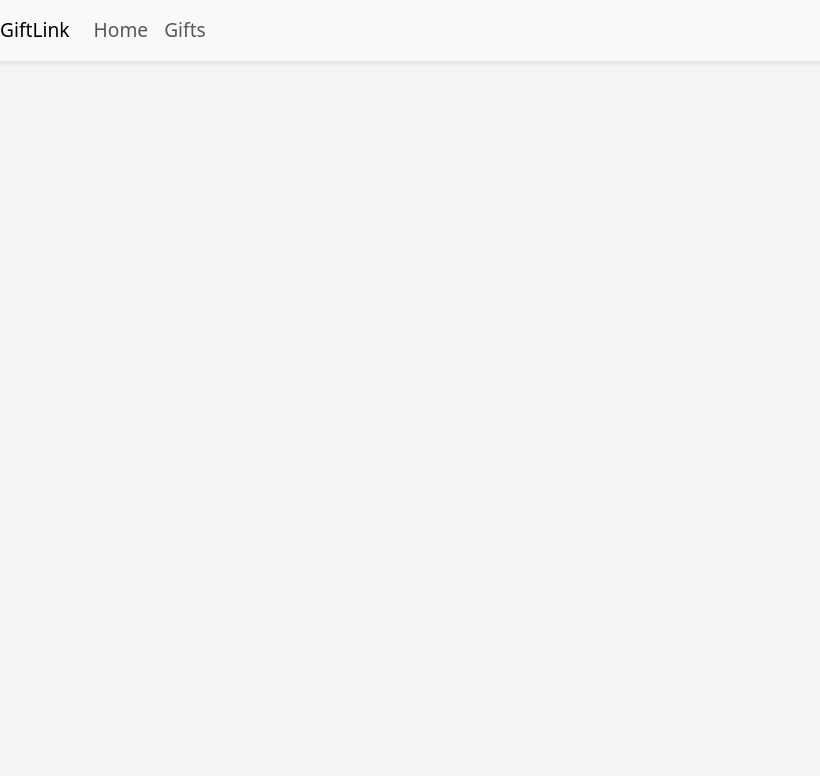
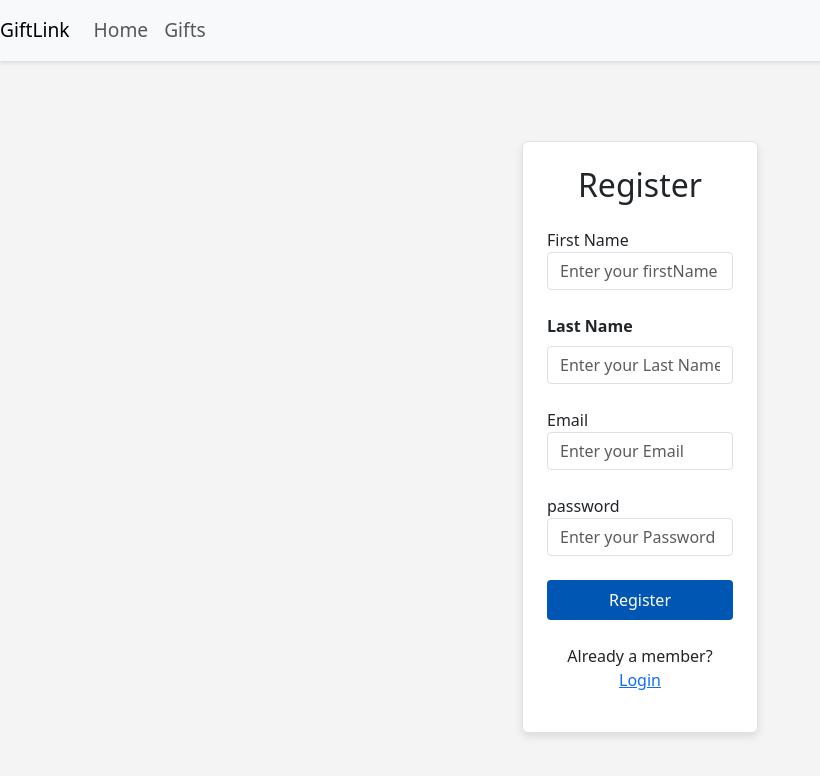
Before and after one commit to UnidentifiableUsername1001/fullstack-capstone-project, a React (Create React App) app in the folder giftlink-frontend/: page /app/register in a window 1280 px wide. Before the commit this address had no page. Shown: the top 776 px of the page, without its empty margins (0-820 px from the left). Built offline with nearby package versions, Linux system fonts and the light colour scheme.

Commit message:
Added login and register pages

```diff
--- a/giftlink-frontend/src/App.js
+++ b/giftlink-frontend/src/App.js
@@ -1,9 +1,12 @@
 import React from 'react';
 import { Routes, Route, useNavigate } from 'react-router-dom';
 import MainPage from './components/MainPage/MainPage';
+import LoginPage from './components/loginPage/LoginPage';
+import RegisterPage from './components/RegisterPage/RegisterPage';
 import 'bootstrap/dist/css/bootstrap.min.css';
 import './App.css';
 import Navbar from './components/Navbar/Navbar';
+
 
 function App() {
 
@@ -14,6 +17,8 @@
           {/* the final code will not pass the products to every page, but each page will call the server API */}
           <Route path="/" element={<MainPage />} />
           <Route path="/app" element={<MainPage />} />
+          <Route path="/app/login" element={<LoginPage/>}/>
+          <Route path="/app/register" element={<RegisterPage />} />
         </Routes>
         </>
   );
--- /dev/null
+++ b/giftlink-frontend/src/components/LoginPage/LoginPage.css
@@ -0,0 +1,44 @@
+.login-card {
+    background-color: #fff;
+    box-shadow: 0px 4px 8px rgba(0, 0, 0, 0.1);
+}
+
+.login-card .form-label {
+    font-weight: 600;
+}
+
+.login-card input {
+    border-radius: 0.25rem;
+}
+
+.login-card .btn {
+    padding: 0.5rem 1rem;
+    border-radius: 0.25rem;
+}
+
+.login-card .btn-primary {
+    background-color: #0056b3;
+    border: none;
+}
+
+.login-card .btn-secondary {
+    background-color: #dc3545;
+    border: none;
+}
+
+.login-card .text-primary {
+    color: #0056b3;
+}
+
+.login-card .text-secondary {
+    color: #6c757d;
+}
+
+/* Additional styles */
+a.text-primary:hover {
+    text-decoration: underline;
+}
+
+a.text-secondary:hover {
+    text-decoration: underline;
+}
--- /dev/null
+++ b/giftlink-frontend/src/components/LoginPage/LoginPage.js
@@ -0,0 +1,54 @@
+
+import React, { useState } from 'react';
+import './LoginPage.css';
+
+function LoginPage() {
+
+    const [email, setEmail] = useState('');
+    const [password, setPassword] = useState('');
+
+    const handleLogin = async () => {
+        console.log("Login invoked");
+    }
+
+		return (
+      <div className="container mt-5">
+        <div className="row justify-content-center">
+          <div className="col-md-6 col-lg-4">
+            <div className="login-card p-4 border rounded">
+              <h2 className="text-center mb-4 font-weight-bold">Login</h2>
+
+  		<div>
+            <label htmlFor='email' className='input'>Email</label>
+            <input
+            id='email'
+            type='email'
+            className='input'
+            placeholder='Enter your email'
+            value={email}
+            onChange={(e) => setEmail(e.target.value)}
+            />
+                        <label htmlFor='email' className='input'>Email</label>
+            <input
+            id='password'
+            type='password'
+            className='input'
+            placeholder='Enter your password'
+            value={passsword}
+            onChange={(e) => setPassword(e.target.value)}
+            />
+        </div>
+
+        <button className="btn btn-primary w-100 mb-3" onClick={handleLogin}>Login</button>
+				<p className="mt-4 text-center">
+					New here? <a href="/app/register" className="text-primary">Register Here</a>
+				</p>
+
+            </div>
+          </div>
+        </div>
+      </div>
+    )
+}
+
+export default LoginPage;
--- /dev/null
+++ b/giftlink-frontend/src/components/RegisterPage/RegisterPage.css
@@ -0,0 +1,19 @@
+.register-card { background-color: #fff; box-shadow: 0px 4px 8px rgba(0, 0, 0, 0.1); }
+
+.register-card .form-label { font-weight: 600; }
+
+.register-card input { border-radius: 0.25rem; }
+
+.register-card .btn { padding: 0.5rem 1rem; border-radius: 0.25rem; }
+
+.register-card .btn-primary { background-color: #0056b3; border: none; }
+
+.register-card .btn-secondary { background-color: #dc3545; border: none; }
+
+.register-card .text-primary { color: #0056b3; }
+
+.register-card .text-secondary { color: #6c757d; }
+
+/* Additional styles */ a.text-primary:hover { text-decoration: underline; }
+
+a.text-secondary:hover { text-decoration: underline; }
--- /dev/null
+++ b/giftlink-frontend/src/components/RegisterPage/RegisterPage.js
@@ -0,0 +1,82 @@
+import React, { useState } from 'react';
+
+import './RegisterPage.css';
+
+function RegisterPage() {
+
+    //insert code here to create useState hook variables for firstName, lastName, email, password
+    const [firstName, setFirstName] = useState('');
+    const [lastName, setLastName] = useState('');
+    const [email, setEmail] = useState('');
+    const [password, setPassword] = useState('');
+    // insert code here to create handleRegister function and include console.log
+    const handleRegister = async () => {
+        console.log("Registration invoked");
+    }
+
+         return (
+            <div className="container mt-5">
+                <div className="row justify-content-center">
+                    <div className="col-md-6 col-lg-4">
+                        <div className="register-card p-4 border rounded">
+                            <h2 className="text-center mb-4 font-weight-bold">Register</h2>
+
+                            <div className="mb-4">
+                                <label htmlFor="firstName" className="form label"> First Name</label><br></br>
+                                <input
+                                    id="firstName"
+                                    type="text"
+                                    className="form-control"
+                                    placeholder="Enter your firstName"
+                                    value={firstName}
+                                    onChange={(e) => setFirstName(e.target.value)}
+                                    />
+                            </div>
+                            <div className="mb-4">
+                                <label htmlFor="lastName" className="form-label"> Last Name</label><br></br>
+                                <input
+                                    id="lastName"
+                                    type="text"
+                                    className="form-control"
+                                    placeholder="Enter your Last Name"
+                                    value={lastName}
+                                    onChange={(e) => setLastName(e.target.value)}
+                                    />
+                            </div>
+                            <div className="mb-4">
+                                <label htmlFor="email" className="form label">Email</label><br></br>
+                                <input
+                                    id="email"
+                                    type="text"
+                                    className="form-control"
+                                    placeholder="Enter your Email"
+                                    value={email}
+                                    onChange={(e) => setEmail(e.target.value)}
+                                    />
+                            </div>
+                            <div className="mb-4">
+                                <label htmlFor="password" className="form label">password</label><br></br>
+                                <input
+                                    id="password"
+                                    type="text"
+                                    className="form-control"
+                                    placeholder="Enter your Password"
+                                    value={password}
+                                    onChange={(e) => setPassword(e.target.value)}
+                                    />
+                            </div>
+
+					<button className='btn btn-primary w-100 mb-3' onClick={handleRegister}>Register</button>
+						<p className="mt-4 text-center">
+							Already a member? <a href="/app/login" className="text-primary">Login</a>
+						</p>
+
+             			</div>
+                    </div>
+                </div>
+            </div>
+
+         )
+}
+
+export default RegisterPage;
```
